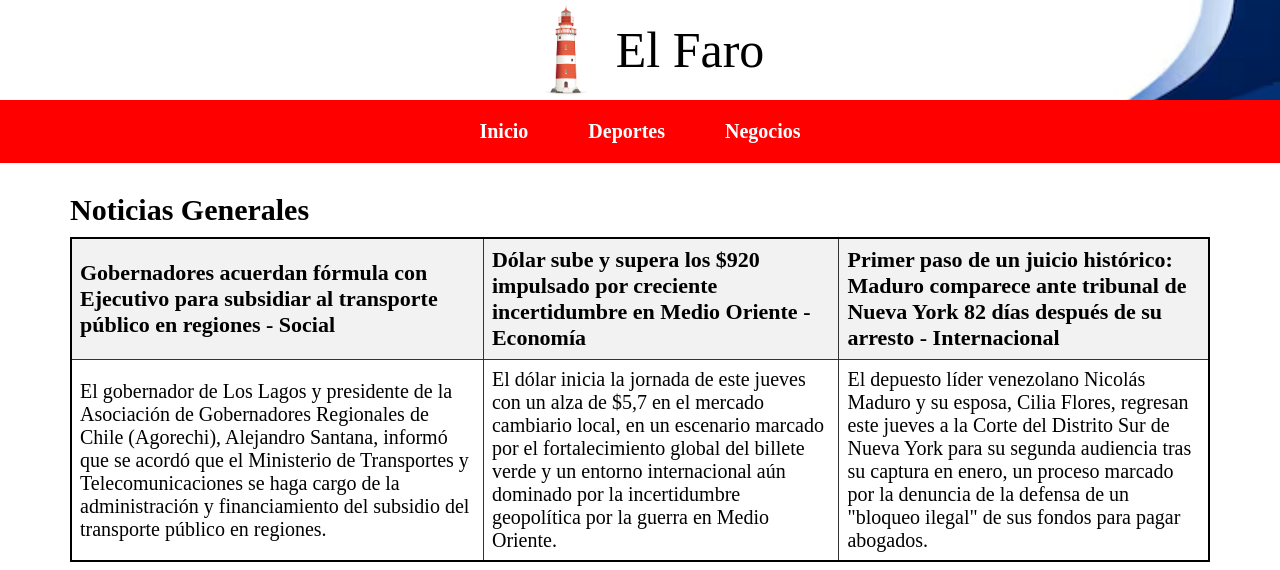
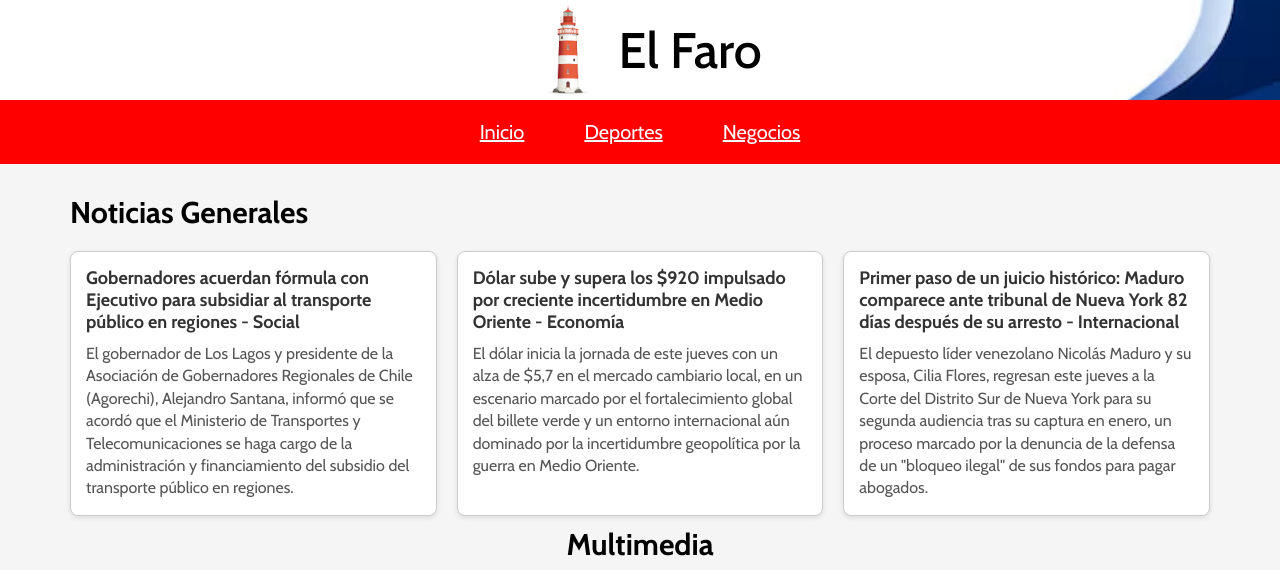
Before and after one commit to Jaocal1978/elfaro, a PHP site: page / in a window 1280 px wide. Shown: the top 570 px of the page. Run offline with PHP 8.4, Linux system fonts and the light colour scheme.

Commit message:
Actualizacion font, Nav, de tablas a card, footer, responsivo

```diff
--- a/assets/css/style.css
+++ b/assets/css/style.css
@@ -3,6 +3,11 @@
     border: 0;
     padding: 0;
     box-sizing: border-box;
+}
+
+body{
+    font-family: "Cabin", sans-serif;
+    background-color: #f5f5f5;
 }
 
 header{
@@ -49,17 +51,28 @@ nav ul{
     padding: 10px;
 }
 
-nav ul li a{
+nav ul li a {
     color: #ffffff;
-    text-decoration: none;
-    font-weight: bold;
+    text-decoration: underline;
+    font-weight: normal;
     padding: 10px 15px;
     display: block;
 }
 
-nav ul li a:hover{
+nav ul li a:hover {
     color: #ffff00;
     background: #fa4b01;
+    font-weight: bold; /* aplica negrita */
+    text-decoration: none; /* quita subrayado */
+}
+
+/* Botón hamburguesa oculto en escritorio */
+.menu-toggle {
+    display: none;
+    font-size: 28px;
+    color: #fff;
+    padding: 10px;
+    cursor: pointer;
 }
 
 section
@@ -74,26 +87,40 @@ section h1{
     font-size: 30px;
 }
 
-/* Tablas */
-table{
-    border: 2px solid #000;
-    border-collapse: collapse;
-    width: 100%;
+/*Tarjetas*/
+.grid-noticias {
+    display: grid;
+    grid-template-columns: repeat(auto-fit, minmax(280px, 1fr));
+    gap: 20px;
+    margin-top: 20px;
 }
 
-th, td {
-    border: 1px solid #333;
-    padding: 8px;
-    text-align: left;
+.noticia {
+    background: #ffffff;
+    border: 1px solid #ccc;
+    border-radius: 8px;
+    padding: 15px;
+    box-shadow: 0 2px 5px rgba(0, 0, 0, 0.1);
 }
 
-th {
-    background-color: #f2f2f2;
-    font-size: 22px;
+.noticia h2 {
+    font-size: 18px;
+    margin-bottom: 10px;
+    color: #333;
 }
 
-td{
-    font-size: 20px;
+.noticia p {
+    font-size: 16px;
+    line-height: 1.4;
+    color: #555;
+}
+
+.noticia:hover {
+    background: #000000; /* fondo negro */
+}
+
+.noticia:hover h2, .noticia:hover p {
+    color: #fff; /* títulos y párrafos se vuelvan blancos */
 }
 
 /*multimedia*/
--- /dev/null
+++ b/assets/js/index.js
@@ -0,0 +1,7 @@
+const toggle = document.getElementById('menu-toggle');
+const menu = document.getElementById('menu');
+
+toggle.addEventListener('click', () =>
+{
+    menu.classList.toggle('show');
+});
--- a/index.html
+++ b/index.html
@@ -4,18 +4,26 @@
     <meta charset="UTF-8">
     <meta name="viewport" content="width=device-width, initial-scale=1.0">
 
+    <!--Google Fonts-->
+    <link rel="preconnect" href="https://fonts.googleapis.com">
+    <link href="https://fonts.googleapis.com/css2?family=Cabin:ital,wght@0,400..700;1,400..700&display=swap"
+    rel="stylesheet">
+
     <link rel="stylesheet" href="assets/css/style.css">
 
     <title>El Faro</title>
 </head>
-<body>
+<body class="container">
+    <!-- Encabezado con logo y título del sitio -->
     <header>
         <div class="titulo">
             <img src="assets/img/logo.jpg" alt="Logo El Faro" class="logo">
             <h1>El Faro</h1>
         </div>
+        <!-- Menu de navegación -->
         <nav>
-            <ul>
+            <div class="menu-toggle" id="menu-toggle">&#9776;</div>
+            <ul id="menu">
                 <li>
                     <a href="index.html">Inicio</a>
                 </li>
@@ -28,63 +36,44 @@
             </ul>
         </nav>
     </header>
+    <!-- Sección principal con noticias generales y multimedia -->
     <section id="noticiasGenerales">
+        <!-- Título de la sección de noticias generales -->
         <h1>Noticias Generales</h1>
-        <div id="tableNoticiasGenerales">
-            <table>
-                <thead>
-                    <tr>
-                        <th>
-                            Gobernadores acuerdan fórmula con
-                            Ejecutivo para subsidiar al transporte
-                            público en regiones - Social
-                        </th>
-                        <th>
-                            Dólar sube y supera los $920 impulsado
-                            por creciente incertidumbre en Medio
-                            Oriente - Economía
-                        </th>
-                        <th>
-                            Primer paso de un juicio histórico:
-                            Maduro comparece ante tribunal de
-                            Nueva York 82 días después de su
-                            arresto - Internacional
-                        </th>
-                    </tr>
-                </thead>
-                <tbody>
-                    <tr>
-                        <td>
-                            El gobernador de Los Lagos y presidente de la
-                            Asociación de Gobernadores Regionales de Chile
-                            (Agorechi), Alejandro Santana, informó que se
-                            acordó que el Ministerio de Transportes y
-                            Telecomunicaciones se haga cargo de la
-                            administración y financiamiento del subsidio del
-                            transporte público en regiones.
-                        </td>
-                        <td>
-                            El dólar inicia la jornada de este jueves con un alza
-                            de $5,7 en el mercado cambiario local, en un
-                            escenario marcado por el fortalecimiento global del
-                            billete verde y un entorno internacional aún
-                            dominado por la incertidumbre geopolítica por la
-                            guerra en Medio Oriente.
-                        </td>
-                        <td>
-                            El depuesto líder venezolano Nicolás Maduro y su
-                            esposa, Cilia Flores, regresan este jueves a la
-                            Corte del Distrito Sur de Nueva York para su
-                            segunda audiencia tras su captura en enero, un
-                            proceso marcado por la denuncia de la defensa de
-                            un "bloqueo ilegal" de sus fondos para pagar
-                            abogados.
-                        </td>
-                    </tr>
-                </tbody>
-            </table>
+        <!-- Cada noticia se presenta como un artículo con título y párrafo descriptivo -->
+        <div class="grid-noticias">
+            <article class="noticia">
+                <h2>Gobernadores acuerdan fórmula con Ejecutivo para subsidiar al transporte público en regiones - Social</h2>
+                <p>
+                    El gobernador de Los Lagos y presidente de la Asociación de Gobernadores Regionales de Chile (Agorechi),
+                    Alejandro Santana, informó que se acordó que el Ministerio de Transportes y Telecomunicaciones se haga cargo
+                    de la administración y financiamiento del subsidio del transporte público en regiones.
+                </p>
+            </article>
+
+            <article class="noticia">
+                <h2>Dólar sube y supera los $920 impulsado por creciente incertidumbre en Medio Oriente - Economía</h2>
+                <p>
+                    El dólar inicia la jornada de este jueves con un alza de $5,7 en el mercado cambiario local, en un escenario
+                    marcado por el fortalecimiento global del billete verde y un entorno internacional aún dominado por la
+                    incertidumbre geopolítica por la guerra en Medio Oriente.
+                </p>
+            </article>
+
+            <article class="noticia">
+                <h2>Primer paso de un juicio histórico: Maduro comparece ante tribunal de Nueva York 82 días después de su
+                    arresto - Internacional</h2>
+                <p>
+                    El depuesto líder venezolano Nicolás Maduro y su esposa, Cilia Flores, regresan este jueves a la Corte del
+                    Distrito Sur de Nueva York para su segunda audiencia tras su captura en enero, un proceso marcado por la
+                    denuncia de la defensa de un "bloqueo ilegal" de sus fondos para pagar abogados.
+                </p>
+            </article>
+
         </div>
+        <!--  Sección de multimedia con video y audio -->
         <div id="multimedia">
+            <!-- Título de la sección de multimedia -->
             <h1>Multimedia</h1>
             <div class="contenedor">
                 <div id="video">
@@ -94,7 +83,7 @@
                     </iframe>
                 </div>
                 <div id="audio">
-                    <audio controls>
+                    <audio controls controls autoplay>
                         <source src="assets/audio/artmylife-daily-news-theme-477171.mp3"></iframe>" type="audio/mpeg">
                     </audio>
 
@@ -102,30 +91,17 @@
             </div>
         </div>
     </section>
+    <!-- Sección de deportes con formato de cuadrícula para noticias deportivas -->
     <section id="deportes">
+        <!-- Título de la sección de deportes -->
         <h1>Seccion Deportes</h1>
-        <div id="tableDeportes">
-            <table>
-                <thead>
-                    <tr>
-                        <th>
+        <div class="grid-noticias">
+            <article class="noticia">
+                <h2>
                     Everton denuncia a Universidad Católica
                     y arriesga millonaria sanción - Futbol
-                        </th>
-                        <th>
-                            El COI prohíbe a las mujeres transgénero
-                            competir en categorías femeninas - Olimpico
-                        </th>
-                        <th>
-                            Bolivia vs Surinam: Hora y canal
-                            CONFIRMADO para ver el repechaje del
-                            Mundial 2026 - Futbol
-                        </th>
-                    </tr>
-                </thead>
-                <tbody>
-                    <tr>
-                        <td>
+                </h2>
+                <p>
                     Los "ruleteros" presentaron antecedentes ante el
                     Tribunal de Disciplina respecto de su visita al Claro Arena.
                     Han pasado 12 días desde el sufrido empate (2-2)
@@ -140,8 +116,14 @@
                     el artículo 64 de las Bases del Campeonato , el
                     cual establece un mínimo de aforo para el club
                     visitante en partidos calificados en categoría B, C o D.
-                        </td>
-                        <td>
+                </p>
+            </article>
+
+            <article class="noticia">
+                <h2>
+                    El COI prohíbe a las mujeres transgénero
+                    competir en categorías femeninas - Olimpico
+                <p>
                     Mediante un comunicado, establecieron que la
                     elegibilidad "está limitada a mujeres biológicas, lo
                     cual se determina sobre la base de una prueba
@@ -168,8 +150,15 @@
                     femenina. No tiene carácter retroactivo y no se
                     aplica a ningún programa deportivo de base o
                     recreativo", apuntó el comité.
-                        </td>
-                        <td>
+                </p>
+            </article>
+
+            <article class="noticia">
+                <h2>
+                    Bolivia vs Surinam: Hora y canal CONFIRMADO para ver el repechaje del
+                    Mundial 2026 - Futbol
+                </h2>
+                <p>
                     La selección altiplánica buscará alcanzar uno de
                     los últimos cupos para disputar el torneo. Revisa
                     aquí todos los detalles de la programación.
@@ -195,37 +184,21 @@
                     posicionados en la tabla (República Democrática
                     del Congo e Irak) son cabeza de serie y accedieron
                     directamente a la final.
-                        </td>
-                    </tr>
-                </tbody>
-            </table>
-        </div>
+                </p>
+            </article>
     </section>
     <section id="negocios">
+        <!-- Título de la sección de negocios -->
         <h1>Seccion Negocios</h1>
-        <div id="tableNegocios">
-            <table>
-                <thead>
-                    <tr>
-                        <th>
+
+        <div class="grid-noticias">
+            <article class="noticia">
+                <h2>
                     Feria libre y comercio de barrio: Lo
                     Valledor aclara impacto en precio de
                     frutas y verduras - Economía
-                        </th>
-                        <th>
-                            Reconocida empresa chilena rematará
-                            más de 500 mil alimentos en conserva - Economía
-                        </th>
-                        <th>
-                            Gastos comunes al alza en la RM: las
-                            comunas donde más subieron y en
-                            cuáles se paga más - Economía
-                        </th>
-                    </tr>
-                </thead>
-                <tbody>
-                    <tr>
-                        <td>
+                </h2>
+                <p>
                     Gonzalo Bravo, Administrador General del recinto,
                     explicó que para el comercio pequeño, "puede que
                     ese sobreprecio que tenga por el alza en los fletes
@@ -246,8 +219,15 @@
                     mercado , puede que ese sobreprecio que tenga
                     por el alza en los fletes o en el transporte personal
                     se traspase a ese producto”, señaló.
-                        </td>
-                        <td>
+                </p>
+            </article>
+
+            <article class="noticia">
+                <h2>
+                    Reconocida empresa chilena rematará
+                    más de 500 mil alimentos en conserva - Economía
+                </h2>
+                <p>
                     Se trata de la histórica empresa chilena, Centauro,
                     que fue declarada en quiebra en febrero del 2026.
                     Remates del Río
@@ -269,8 +249,16 @@
                     Para participar, hay que inscribirse en un link
                     habilitado en la página para dicho remate, ya que la
                     modalidad será 100% online.
-                        </td>
-                        <td>
+                </p>
+            </article>
+
+            <article class="noticia">
+                <h2>
+                    Gastos comunes al alza en la RM: las
+                    comunas donde más subieron y en
+                    cuáles se paga más - Economía
+                </h2>
+                <p>
                     Un estudio de
                     Assetplan analizó 10 comunas de la
                     región Metropolitana, revelando que entre una
@@ -293,12 +281,11 @@
                     dormitorios, con el objetivo de observar la
                     evolución del costo de operación de los edificios
                     durante el último año.
-                        </td>
-                    </tr>
-                </tbody>
-            </table>
+                </p>
+            </article>
         </div>
     </section>
+    <!-- Sección de pie de página -->
     <footer>
         <div class="footer-data">
             <h3>Email: elfaro@info.com</h3>
@@ -307,4 +294,5 @@
         </div>
     </footer>
 </body>
+<script src="assets/js/index.js"></script>
 </html>
```
Also changed, not shown: other parts of assets/css/style.css (+59 -10 lines). Lines whose indentation alone changed are shown as unchanged.
